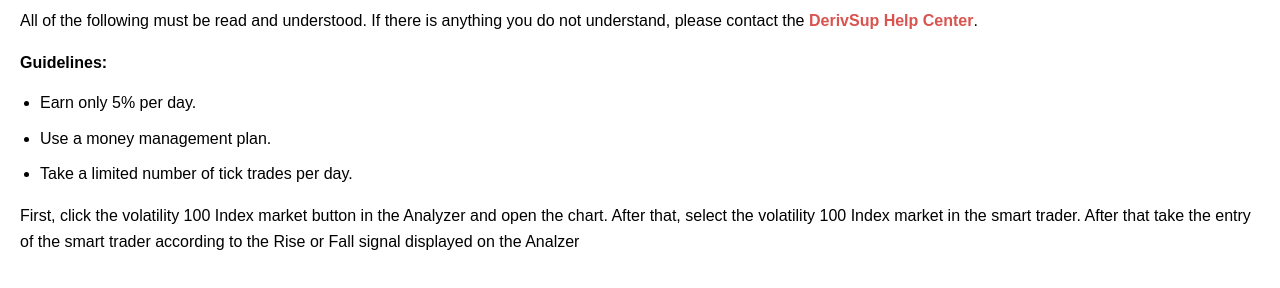
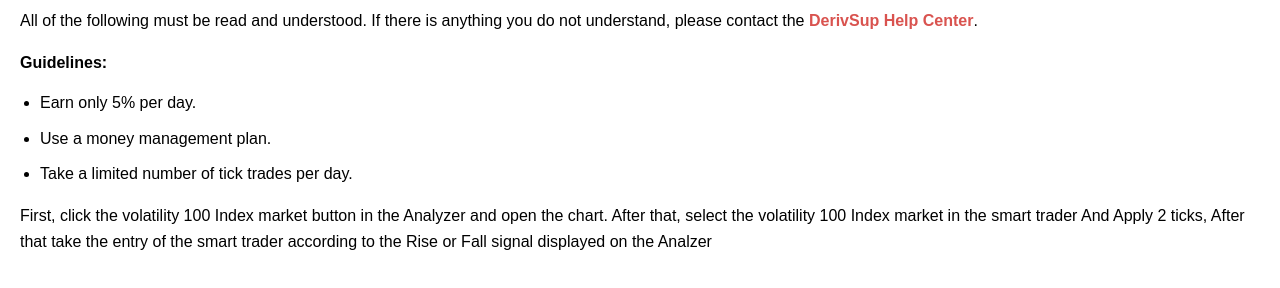
Before and after one commit to Derivesuptickanalyzer00/Rise-fall-instrctions-Automatic, a plain HTML site: page index.html in a window 1280 px wide. Shown: the part 86-374 px from the top of the page. Drawn offline with Linux system fonts and the light colour scheme.

Commit message:
Update index.html

```diff
--- a/index.html
+++ b/index.html
@@ -53,7 +53,7 @@
         <li>Take a limited number of tick trades per day.</li>
     </ul>
     <p>
-       First, click the volatility 100 Index market button in the Analyzer and open the chart. After that, select the volatility 100 Index market in the smart trader. After that take the entry of the smart trader according to the Rise or Fall signal displayed on the Analzer
+       First, click the volatility 100 Index market button in the Analyzer and open the chart. After that, select the volatility 100 Index market in the smart trader And Apply 2 ticks, After that take the entry of the smart trader according to the Rise or Fall signal displayed on the Analzer
     </p>
 </body>
 </html>
```
